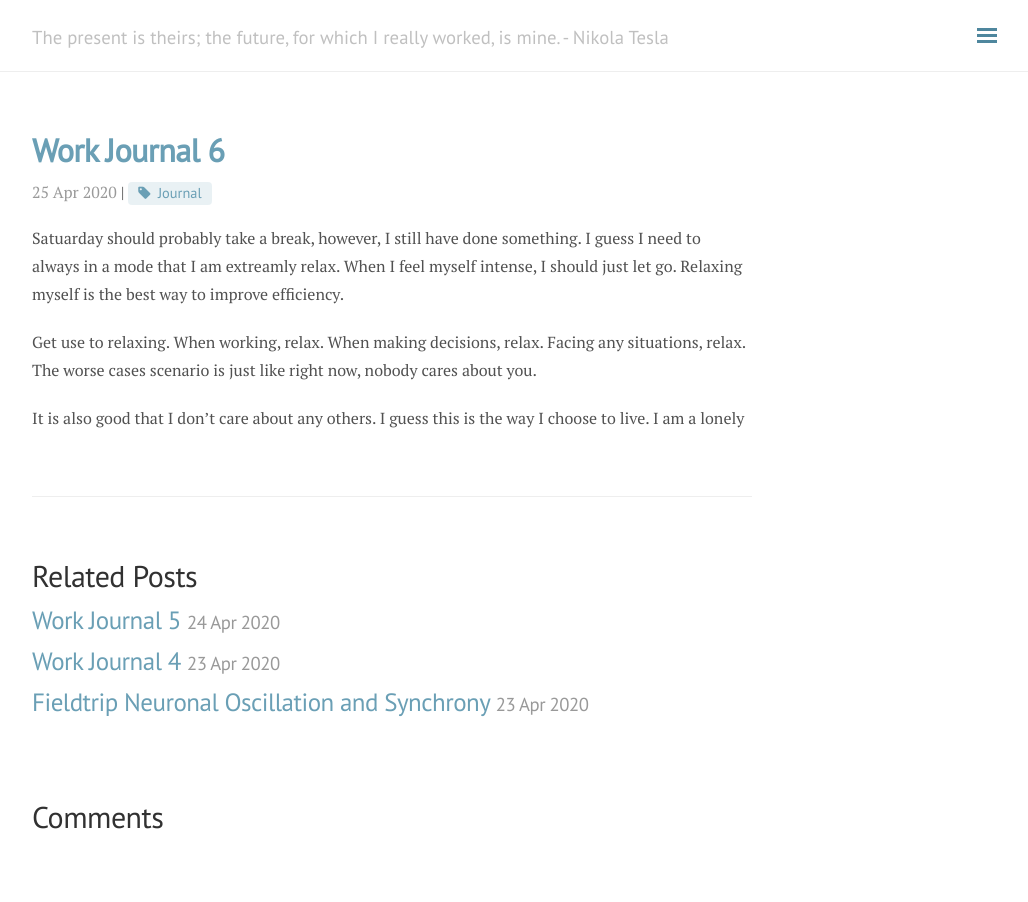
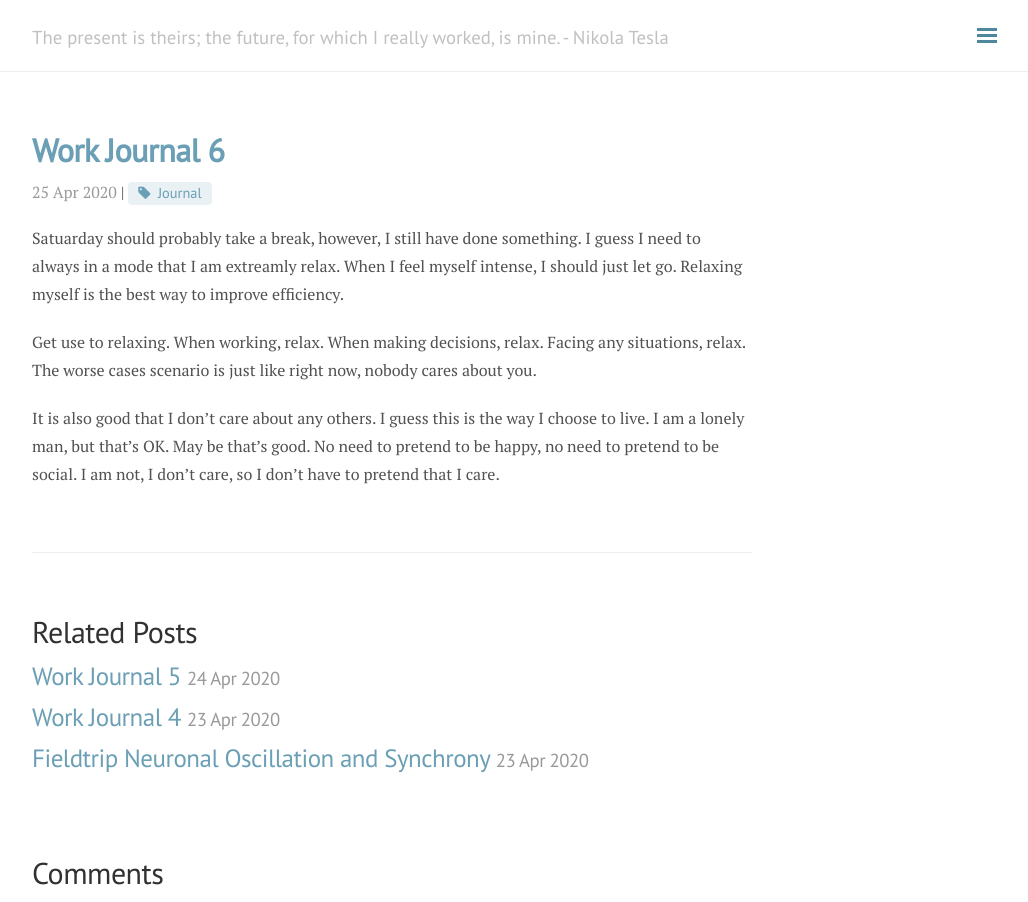
Before and after one commit to andylikescodes/andylikescodes.github.io, a Jekyll site: the page built from _posts/2020-04-25-Work-Journal-6.md, in a window 1280 px wide. Shown: the whole page, without its empty margins (248-1276 px from the left). Built offline with Jekyll 4.4.1, drawn with Linux system fonts in a browser that asks for light colours; nearby versions of some CDN libraries; comment, search, counter and statistics services are not loaded.

Commit message:
_posts/2020-04-25-Work-Journal-6.md updated from https://stackedit.io/

```diff
--- a/_posts/2020-04-25-Work-Journal-6.md
+++ b/_posts/2020-04-25-Work-Journal-6.md
@@ -9,7 +9,8 @@ Satuarday should probably take a break, however, I still have done something. I
 
 Get use to relaxing. When working, relax. When making decisions, relax. Facing any situations, relax. The worse cases scenario is just like right now, nobody cares about you.
 
-It is also good that I don't care about any others. I guess this is the way I choose to live. I am a lonely
+It is also good that I don't care about any others. I guess this is the way I choose to live. I am a lonely man, but that's OK. May be that's good. No need to pretend to be happy, no need to pretend to be social. I am not, I don't care, so I don't have to pretend that I care.
+
 <!--stackedit_data:
-eyJoaXN0b3J5IjpbLTYzMzMxNjE2Nl19
+eyJoaXN0b3J5IjpbMTQzMzkzMTYzOF19
 -->
```
